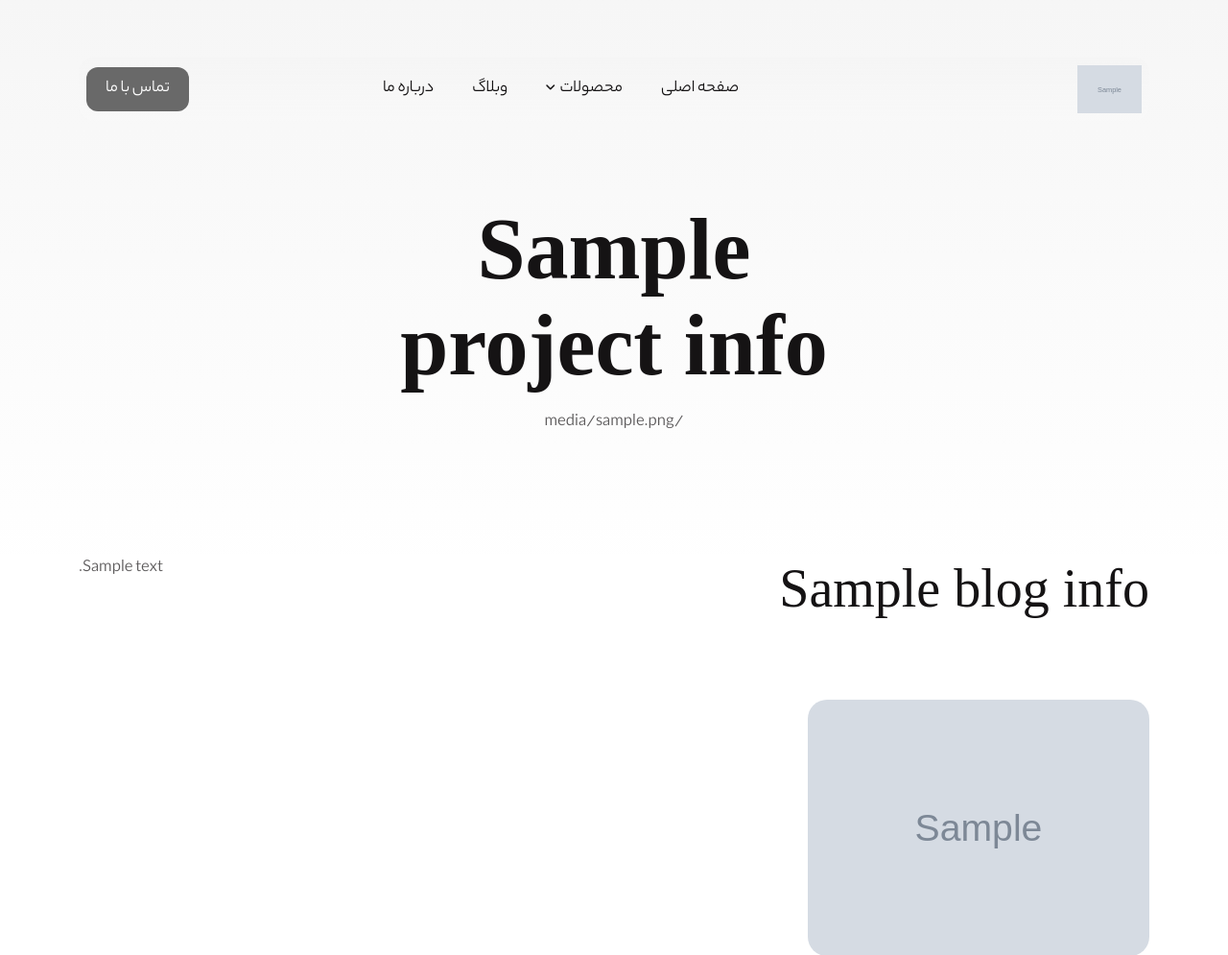
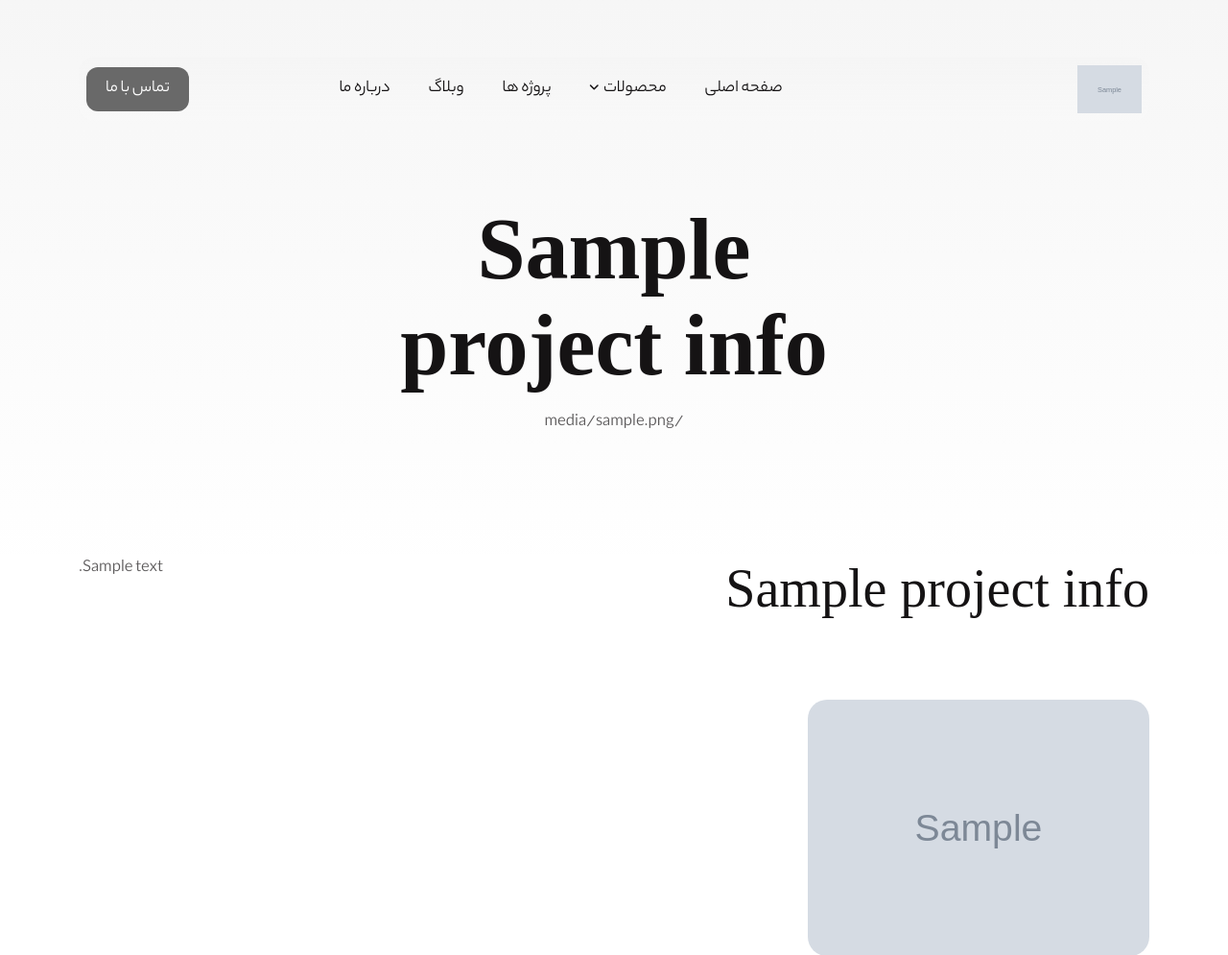
Before and after one commit to FJanesari/petro-sanat-taraz, a Django app: template project/templates/project.html in a window 1280 px wide. Shown: the top 995 px of the page at 96% size. Run offline with Django 4.2, Linux system fonts and the light colour scheme; the template is opened without the code that fills it: most values are stand-ins (such as "Sample title", 1, 10 or a date in 2020); grey boxes marked "Sample" are stand-in pictures; some libraries are stand-ins or nearby versions; some web fonts are replaced.

Commit message:
Add projects to header

```diff
--- a/project/templates/project.html
+++ b/project/templates/project.html
@@ -24,14 +24,14 @@
     <section class="blog-area pb-120">
                 <div class="container">
                     <div class="section-header-flex mb-80">
-                        <h2 class="fw-300">{{ blog_info.title }}</h2>
+                        <h2 class="fw-300">{{ project_info.title }}</h2>
                         <div>
-                            <p>{{ blog_info.content }}
+                            <p>{{ project_info.content }}
                             </p>
                         </div>
                     </div>
                     <div class="row g-4">
-                    {% for item in article %}
+                    {% for item in project %}
                         <div class="col-lg-4">
 
                             <div class="blog__item">
@@ -41,8 +41,8 @@
         {#                  <a href='{% url 'product:product_type' item.slug %}'>{{ item.title }}</a>#}
         {#                             </div>#}
                                 </div>
-                                <h4 class="mt-10 mb-20"><a class='primary-hover' href='{% url 'blog:blog_detail' item.slug %}'>{{ item.title }}</a></h4>
-                                <a class='fs-18 blog-btn text-font' href='{% url 'blog:blog_detail' item.slug %}'>ادامه مطلب<i
+                                <h4 class="mt-10 mb-20"><a class='primary-hover' href='{% url 'project:project_detail' item.slug %}'>{{ item.title }}</a></h4>
+                                <a class='fs-18 blog-btn text-font' href='{% url 'project:project_detail' item.slug %}'>ادامه مطلب<i
                                         class="fa-light ms-1 fa-arrow-left"></i></a>
                             </div>
 
@@ -52,16 +52,16 @@
 
                     <div class="pegi justify-content-center mt-60">
 
-                    {% if article.has_previous %}
+                    {% if project.has_previous %}
                     <span>صفحه قبل</span>
-                    <a class="prev" href="{% url 'blog:blog_detail_page' article.slug page.previous_page_number %}">
+                    <a class="prev" href="{% url 'project:project_detail_page' project.slug page.previous_page_number %}">
 
                     <i class="fa-regular fa-arrow-right"></i>
                     </a>
                     {% endif %}
 
-                    {% if article.has_next %}
-                     <a class="next" href="{% url 'blog:blog_detail_page' article.slug page.next_page_number %}">
+                    {% if project.has_next %}
+                     <a class="next" href="{% url 'project:project_detail_page' project.slug page.next_page_number %}">
                      <i class="fa-regular fa-arrow-left"></i>
                     </a><span>صفحه بعد</span>
                 {% endif %}
--- a/templates/base.html
+++ b/templates/base.html
@@ -72,6 +72,7 @@
                     {% endfor %}
                   </ul>
                 </li>
+              <li><a href="{% url 'project:project' %}">پروژه ها</a></li>
                 <li><a href="{% url 'blog:blog' %}">وبلاگ</a></li>
                 <li><a href="{% url 'home:about' %}">درباره ما</a></li>
               </ul>
```
